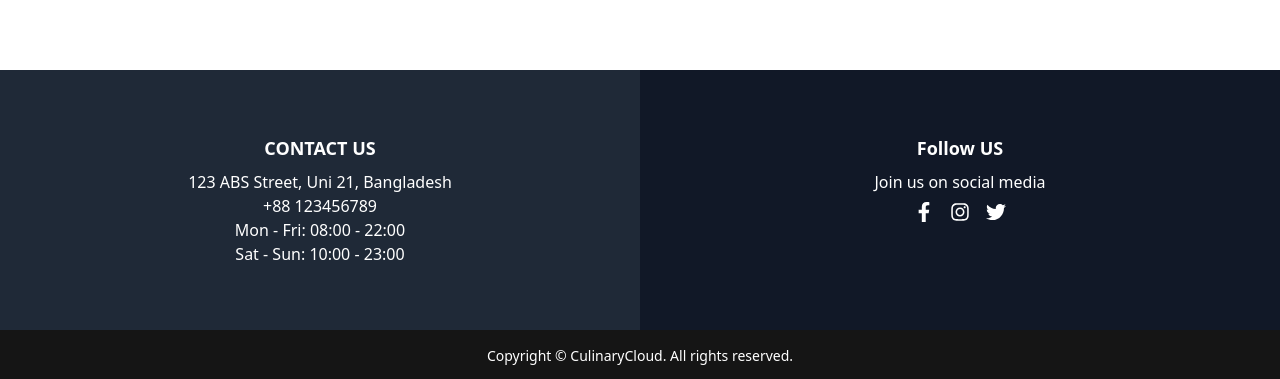
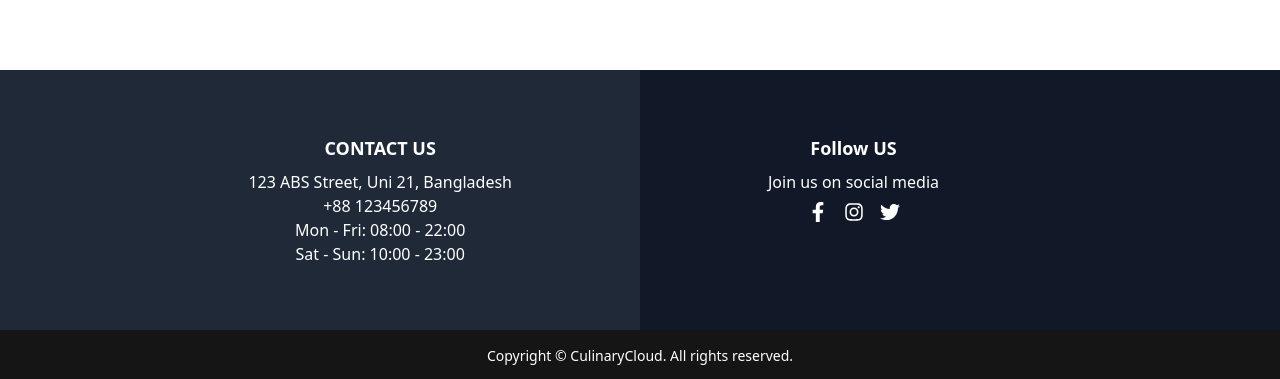
Before and after one commit to AskatAsh/Bistro-Boss-Client, a React (Vite) app: page / in a window 1280 px wide. Shown: the part 3044-3423 px from the top of the page. Built offline with nearby package versions, Linux system fonts and the light colour scheme; no server answers.

Commit message:
added small responsive style changes in footer testimonials

```diff
--- a/src/components/common/Footer.jsx
+++ b/src/components/common/Footer.jsx
@@ -6,16 +6,19 @@ const Footer = () => {
       {/* Gradient Background */}
       <div className="grid grid-cols-1 sm:grid-cols-2">
         {/* Left Section - First Gradient Color */}
-        <div className="bg-footerbg1 px-4 py-16 text-center">
+        <div className="bg-footerbg1 px-4 py-16 text-center flex justify-center sm:justify-end sm:pr-8 md:pr-16 xl:pr-32">
+          <div>
           <h2 className="text-lg font-semibold mb-2">CONTACT US</h2>
           <p>123 ABS Street, Uni 21, Bangladesh</p>
           <p>+88 123456789</p>
           <p>Mon - Fri: 08:00 - 22:00</p>
           <p>Sat - Sun: 10:00 - 23:00</p>
+          </div>
         </div>
 
         {/* Right Section - Second Gradient Color */}
-        <div className="bg-footerbg2 px-4 py-16 text-center">
+        <div className="bg-footerbg2 px-4 py-16 text-center flex justify-center sm:justify-start sm:pl-8 md:pl-16 xl:pl-32">
+          <div>
           <h2 className="text-lg font-semibold mb-2">Follow US</h2>
           <p>Join us on social media</p>
           <div className="flex justify-center gap-4 mt-2">
@@ -41,6 +44,7 @@ const Footer = () => {
               <FaTwitter />
             </a>
           </div>
+          </div>
         </div>
       </div>
 
--- a/src/pages/Home/sections/Testimonails.jsx
+++ b/src/pages/Home/sections/Testimonails.jsx
@@ -8,6 +8,8 @@ import useGetReviews from "./../../../Hooks/useGetReviews";
 import SectionTitle from "../../../components/common/SectionTitle";
 import { Rating, Star } from "@smastrom/react-rating";
 import "@smastrom/react-rating/style.css";
+// custom css styles
+import '../../../styles/testimonials.css'
 
 const Testimonials = () => {
   const [reviews] = useGetReviews();
--- /dev/null
+++ b/src/styles/testimonials.css
@@ -0,0 +1,6 @@
+.swiper-button-prev:after{
+    font-size: 2rem;
+}
+.swiper-button-next:after{
+    font-size: 2rem;
+}
```
